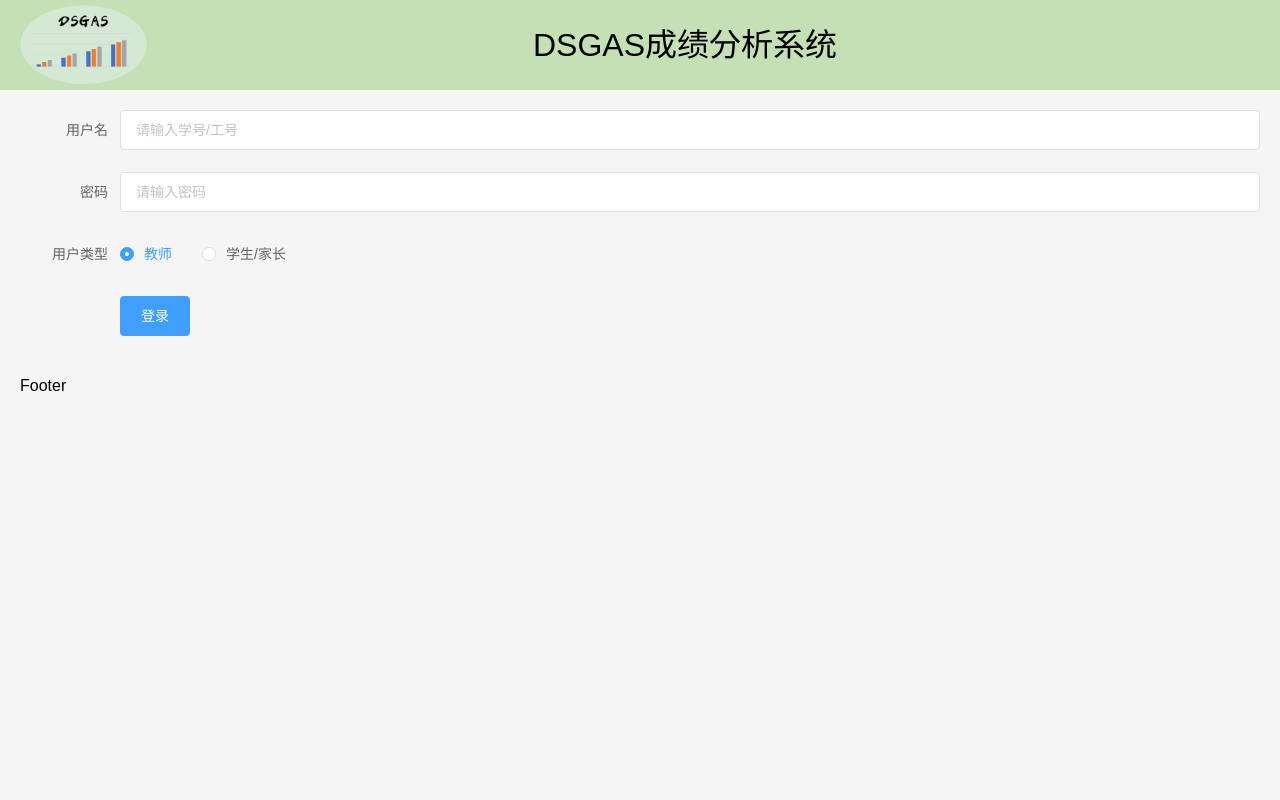
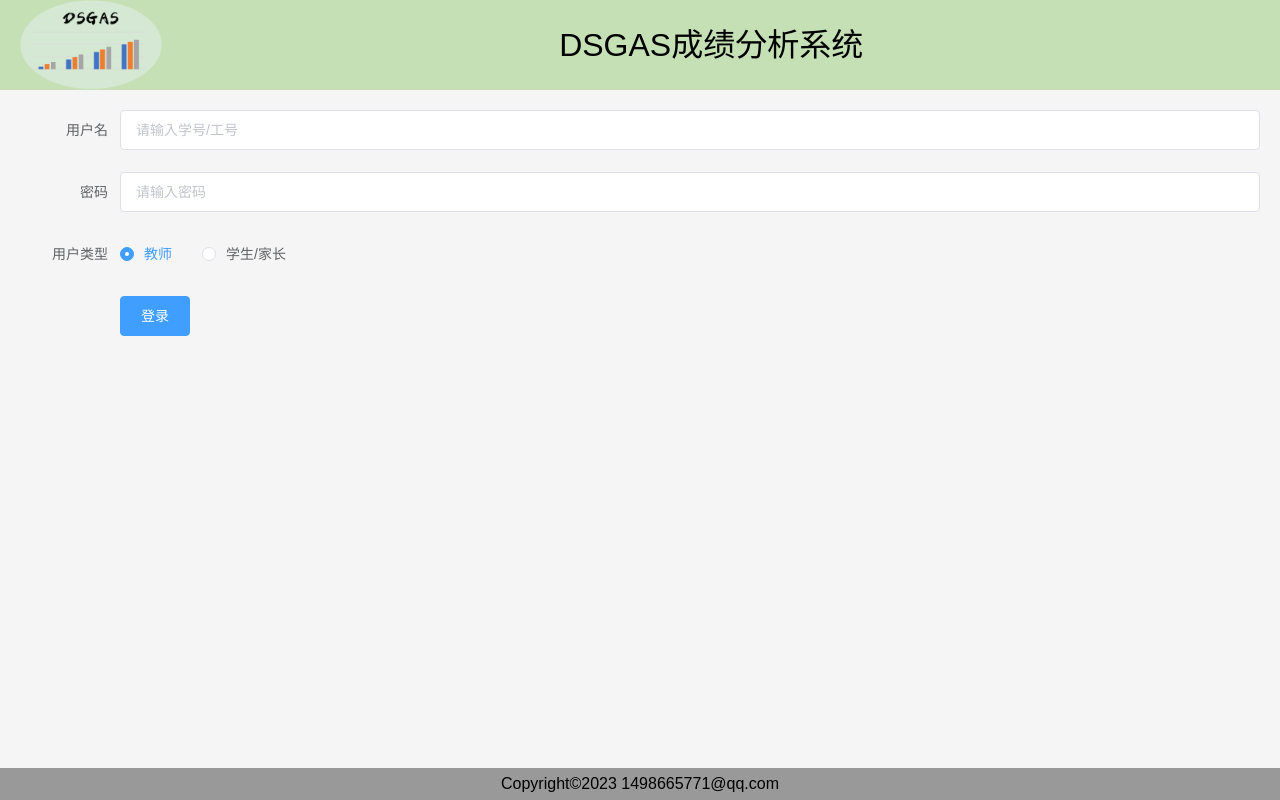
Before and after one commit to fll149866/double_sub_grade_analysis_system_front, a Vue app: page /#/login in a window 1280 px wide. Built offline with nearby package versions, Linux system fonts and the light colour scheme.

Commit message:
登录footer开发

```diff
--- a/src/components/LoginHeader.vue
+++ b/src/components/LoginHeader.vue
@@ -19,8 +19,7 @@ export default {};
   .system-logo {
     text-align: center;
     display: flex;
-    height: 80px;
-    width: 90px;
+    height: 90px;
     border-radius: 50%;
   }
   .system-name {
--- a/src/views/Login/Login.vue
+++ b/src/views/Login/Login.vue
@@ -1,8 +1,8 @@
 <template>
-  <el-container>
+  <el-container style="height:100%">
     <login-header></login-header>
     <login-main></login-main>
-    <el-footer>Footer</el-footer>
+    <el-footer style="height:4%"><p>Copyright©2023 1498665771@qq.com</p></el-footer>
   </el-container>
 </template>
 
@@ -17,4 +17,12 @@ export default {
 };
 </script>
 
-<style lang="scss" scoped></style>
+<style lang="scss" scoped>
+.el-footer{
+    background-color: #999;
+    width: 100%;
+    align-items: center;
+    display: flex;
+    justify-content: center;
+}
+</style>
```
